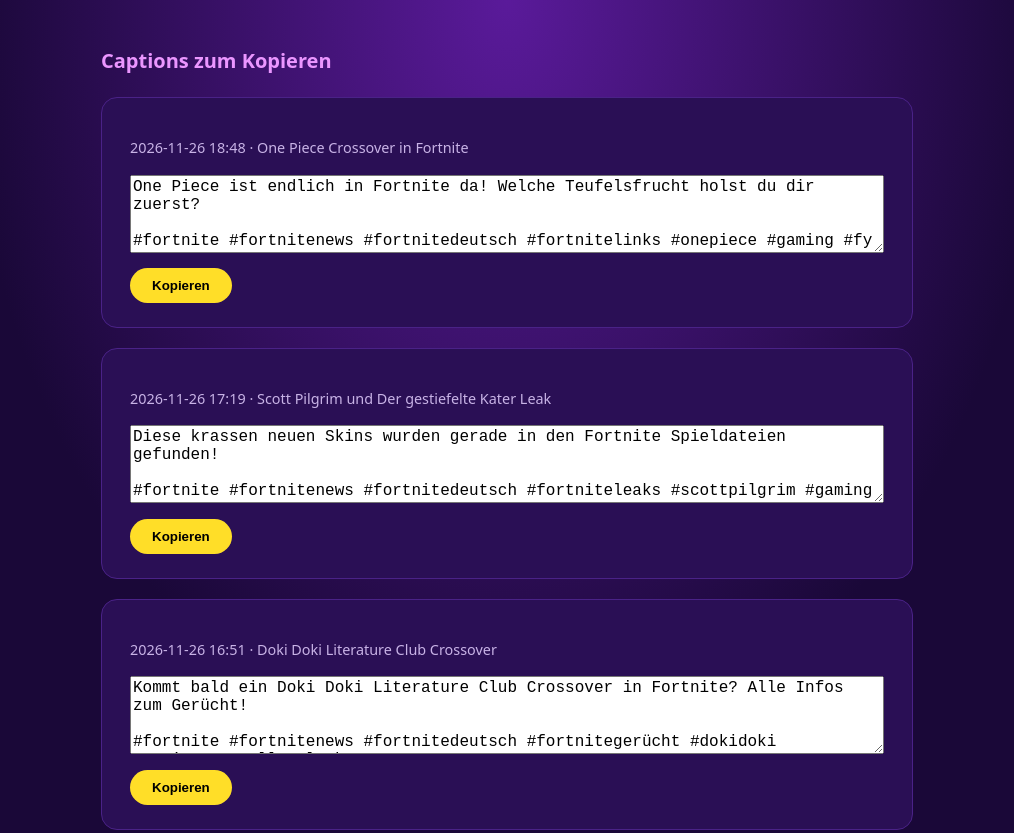
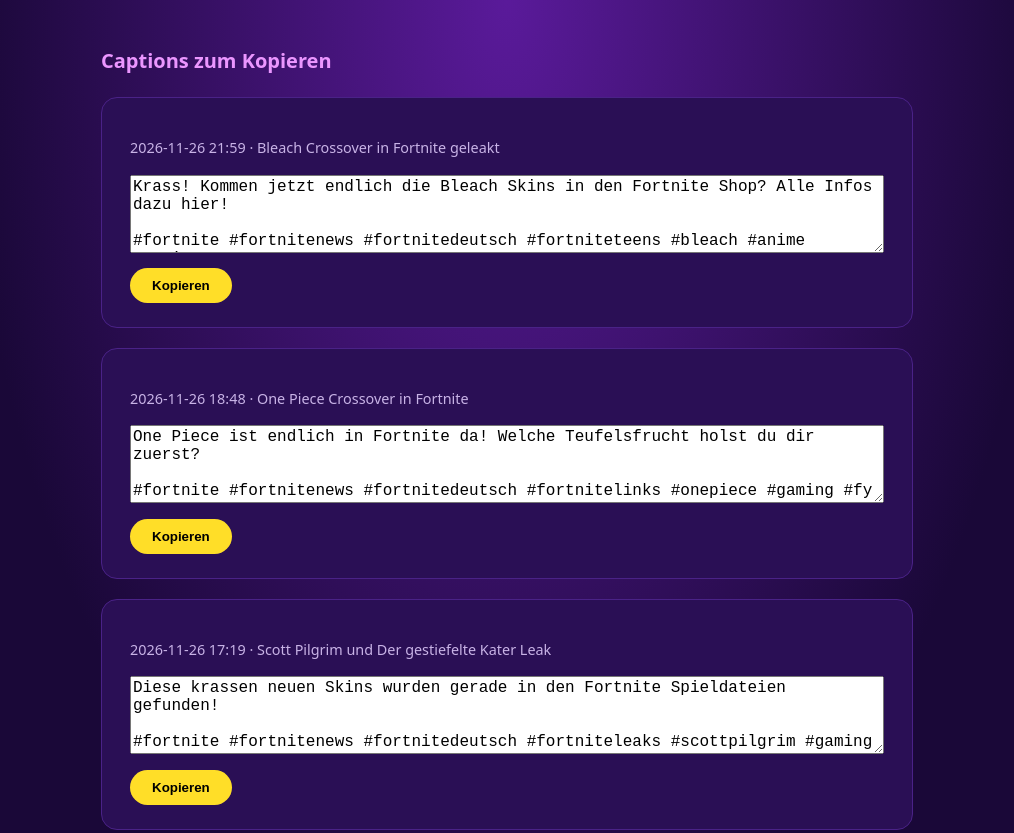
Before and after one commit to FactAtlas/llamaleaks, a plain HTML site: page captions.html in a window 1280 px wide. Shown: the top 833 px of the page, without its empty margins (133-1147 px from the left). Drawn offline with Linux system fonts and the light colour scheme.

Commit message:
captions

```diff
--- a/captions.html
+++ b/captions.html
@@ -1,7 +1,12 @@
 <!doctype html><html lang="de"><head><meta charset="utf-8"><meta name="viewport" content="width=device-width, initial-scale=1">
 <meta name="robots" content="noindex"><title>Captions – Llama Leaks</title><link rel="stylesheet" href="style.css">
 <style>.btn{background:#ffde28;border:0;border-radius:999px;padding:10px 22px;font-weight:800;margin-top:8px}</style></head>
-<body><main><h2>Captions zum Kopieren</h2><div class="card"><p class="muted">2026-11-26 18:48 · One Piece Crossover in Fortnite</p>
+<body><main><h2>Captions zum Kopieren</h2><div class="card"><p class="muted">2026-11-26 21:59 · Bleach Crossover in Fortnite geleakt</p>
+<textarea readonly rows="4" style="width:100%;font-size:1rem">Krass! Kommen jetzt endlich die Bleach Skins in den Fortnite Shop? Alle Infos dazu hier!
+
+#fortnite #fortnitenews #fortnitedeutsch #fortniteteens #bleach #anime #gaming
+🎮 Gameplay: Fox - No Copyright Gameplay</textarea>
+<button class="btn" onclick="navigator.clipboard.writeText(this.previousElementSibling.value);this.textContent='Kopiert ✓'">Kopieren</button></div><div class="card"><p class="muted">2026-11-26 18:48 · One Piece Crossover in Fortnite</p>
 <textarea readonly rows="4" style="width:100%;font-size:1rem">One Piece ist endlich in Fortnite da! Welche Teufelsfrucht holst du dir zuerst?
 
 #fortnite #fortnitenews #fortnitedeutsch #fortnitelinks #onepiece #gaming #fy
```
